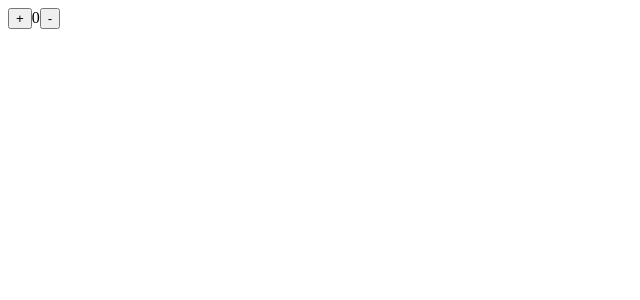
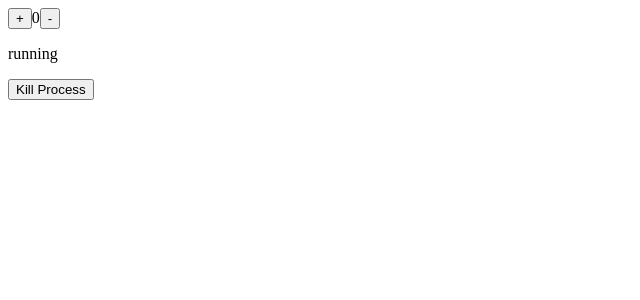
Before and after one commit to guptamanav422/Hooks, a React (Create React App) app: page / in a window 1280 px wide. Shown: the top 300 px of the page, without its empty margins (0-640 px from the left). Built offline with nearby package versions, Linux system fonts and the light colour scheme.

Commit message:
3rd case of useEffect

```diff
--- a/src/App.js
+++ b/src/App.js
@@ -3,15 +3,23 @@ import {useState,useEffect} from "react";
 let App=()=>{
   const [count, setCount] = useState(0);
 
+  let [process,setProcess]=useState("running");
   console.log("render was called");
 
+  // case 1
   // useEffect(() => {
   //   console.log("use Effect was called");
   // },[])
 
-  useEffect(() => {
-    console.log("use Effect case2 was called");
-  })
+  // case 2
+  // useEffect(() => {
+  //   console.log("use Effect case2 was called");
+  // })
+
+  useEffect(()=>{
+    let arr=process.split("i");
+    console.log(arr);
+  },[process])
 
   return (
     <>
@@ -24,6 +32,11 @@ let App=()=>{
     <button onClick={()=>{
       setCount(count-1);
     }}> -</button>
+
+    <p>{process}</p>
+    <button onClick={()=>{
+      setProcess("stop");
+    }}>Kill Process</button>
     </>
   );
 }
```
